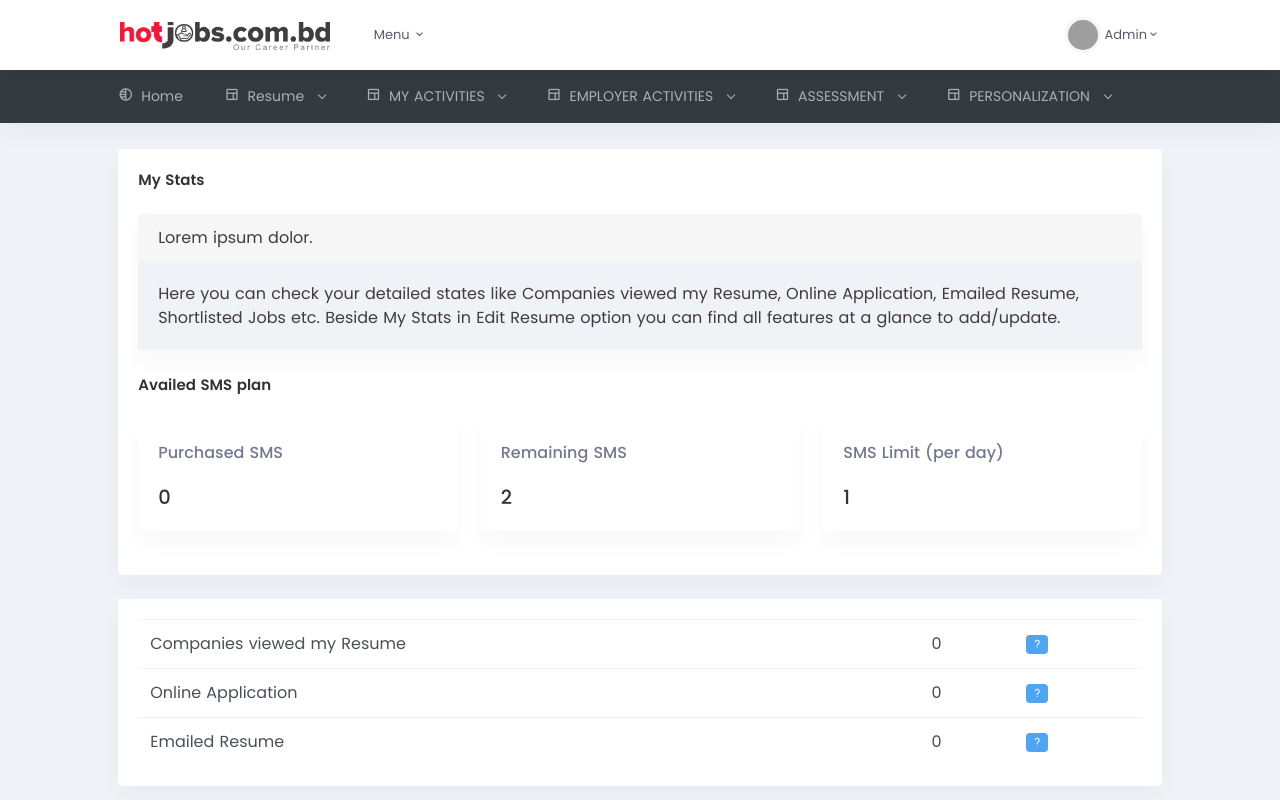
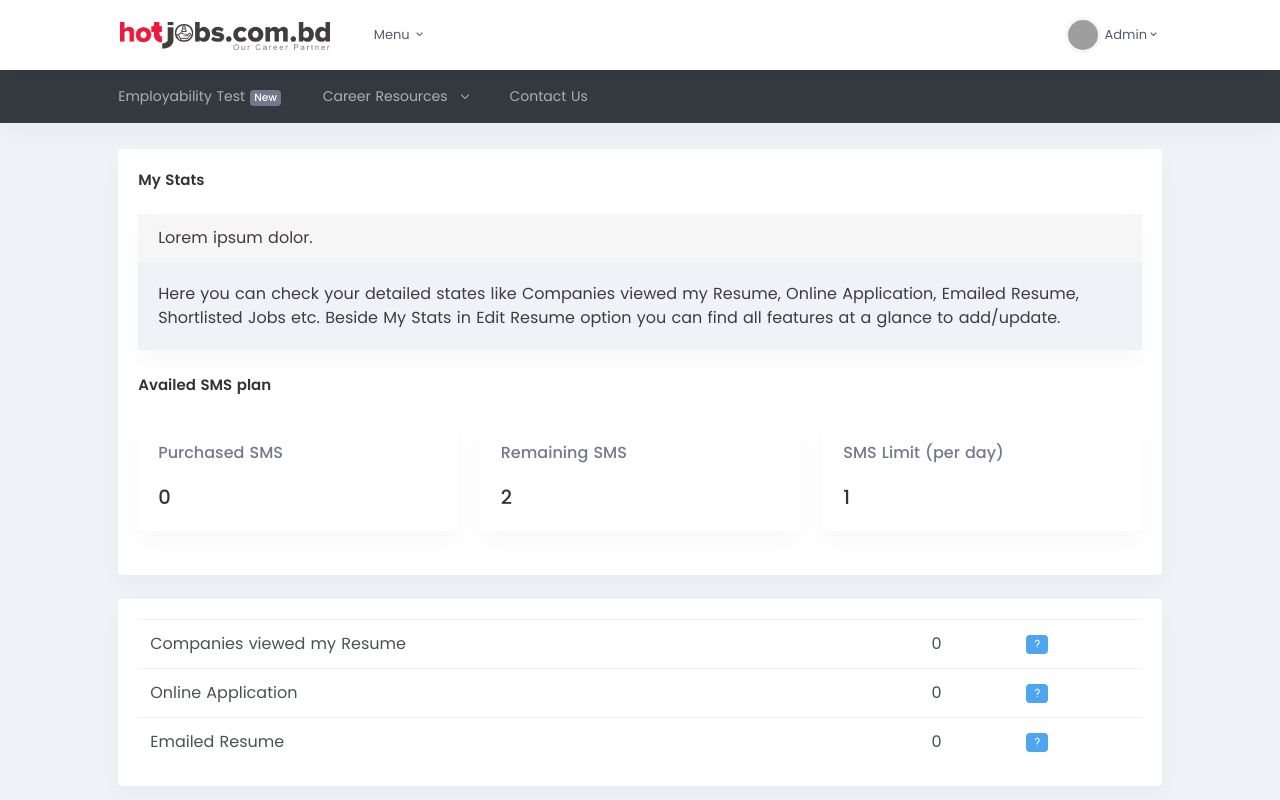
Before and after one commit to OmorFaruk00/hotjobs.com.bd, a Nuxt app: page / in a window 1280 px wide. Shown: the top 800 px of the page. Built offline with nearby package versions, Linux system fonts and the light colour scheme; grey boxes are pictures that could not be loaded.

Commit message:
topnav bar item add

```diff
--- a/components/Header.vue
+++ b/components/Header.vue
@@ -5,7 +5,7 @@
         <!-- LOGO -->
         <div class="navbar-brand-box">
 
-          <nuxt-link to="/dashboard" class="logo logo-dark">
+          <nuxt-link to="/" class="logo logo-dark">
 
             <span class="logo-sm">
               <img src="~/static/images/small_logo.png" alt="" height="45">
--- a/components/TopNavbar.vue
+++ b/components/TopNavbar.vue
@@ -1,95 +1,46 @@
 <template>
   <div class="topnav bg-dark">
     <div class="container-fluid">
-      <nav class="navbar m-auto navbar-light navbar-expand-lg topnav-menu">
+
+        <nav class="navbar navbar-light navbar-expand-lg topnav-menu ">
 
           <div class="collapse navbar-collapse" id="topnav-menu-content">
-          <ul class="navbar-nav">
 
+            <ul class="navbar-nav justify-content-center">
               <li class="nav-item dropdown">
-              <a class="nav-link dropdown-toggle arrow-none" href="index.html">
-                <i class="bx bx-tone mr-2"></i>Home
-              </a>
+                <nuxt-link class="nav-link dropdown-toggle arrow-none" to="/">Employability Test <span
+                  class="badge badge-secondary">New</span></nuxt-link>
               </li>
 
               <li class="nav-item dropdown">
-              <a class="nav-link dropdown-toggle arrow-none" href="#" id="topnav-layout" role="button"
+
+                <a class="nav-link dropdown-toggle arrow-none" href="javaScript:void(0)" id="topnav-layout" role="button"
                    data-toggle="dropdown" aria-haspopup="true" aria-expanded="false">
-                <i class="bx bx-layout mr-2"></i>Resume
+                  Career Resources
                   <div class="arrow-down"></div>
                 </a>
+
                 <div class="dropdown-menu dropdown-menu-right" aria-labelledby="topnav-layout">
-                <a href="layouts-vertical.html" class="dropdown-item">View Resume</a>
-                <a href="" class="dropdown-item">Edit Resume</a>
-                <a href="" class="dropdown-item">Upload Resume</a>
-                <a href="" class="dropdown-item">Email Resume</a>
+                  <nuxt-link to="/" class="dropdown-item">Career Guide</nuxt-link>
+                  <nuxt-link to="/" class="dropdown-item">Interview Tips</nuxt-link>
+                  <nuxt-link to="/" class="dropdown-item">Resume Writing Tips</nuxt-link>
+                  <nuxt-link to="/" class="dropdown-item">Cover Letter</nuxt-link>
+                  <nuxt-link to="/" class="dropdown-item">Articles</nuxt-link>
+                  <nuxt-link to="/" class="dropdown-item">Career Counseling <span class="badge badge-info">New</span></nuxt-link>
 
                 </div>
               </li>
 
               <li class="nav-item dropdown">
-              <a class="nav-link dropdown-toggle arrow-none" href="#" id="topnav-layout" role="button"
-                 data-toggle="dropdown" aria-haspopup="true" aria-expanded="false">
-                <i class="bx bx-layout mr-2"></i>MY ACTIVITIES
-                <div class="arrow-down"></div>
-              </a>
-              <div class="dropdown-menu dropdown-menu-right" aria-labelledby="topnav-layout">
-                <a href="layouts-vertical.html" class="dropdown-item">View Resume</a>
-                <a href="" class="dropdown-item">Edit Resume</a>
-                <a href="" class="dropdown-item">Upload Resume</a>
-                <a href="" class="dropdown-item">Email Resume</a>
+                <nuxt-link class="nav-link dropdown-toggle arrow-none" to="/">Contact Us</nuxt-link>
+              </li>
+
+
+            </ul>
 
           </div>
-            </li>
+        </nav>
 
-            <li class="nav-item dropdown">
-              <a class="nav-link dropdown-toggle arrow-none" href="#" id="topnav-layout" role="button"
-                 data-toggle="dropdown" aria-haspopup="true" aria-expanded="false">
-                <i class="bx bx-layout mr-2"></i>EMPLOYER ACTIVITIES
-                <div class="arrow-down"></div>
-              </a>
-              <div class="dropdown-menu dropdown-menu-right" aria-labelledby="topnav-layout">
-                <a href="layouts-vertical.html" class="dropdown-item">View Resume</a>
-                <a href="" class="dropdown-item">Edit Resume</a>
-                <a href="" class="dropdown-item">Upload Resume</a>
-                <a href="" class="dropdown-item">Email Resume</a>
-
-              </div>
-            </li>
-
-            <li class="nav-item dropdown">
-              <a class="nav-link dropdown-toggle arrow-none" href="#" id="topnav-layout" role="button"
-                 data-toggle="dropdown" aria-haspopup="true" aria-expanded="false">
-                <i class="bx bx-layout mr-2"></i>ASSESSMENT
-                <div class="arrow-down"></div>
-              </a>
-              <div class="dropdown-menu dropdown-menu-right" aria-labelledby="topnav-layout">
-                <a href="layouts-vertical.html" class="dropdown-item">View Resume</a>
-                <a href="" class="dropdown-item">Edit Resume</a>
-                <a href="" class="dropdown-item">Upload Resume</a>
-                <a href="" class="dropdown-item">Email Resume</a>
-
-              </div>
-            </li>
-
-            <li class="nav-item dropdown">
-              <a class="nav-link dropdown-toggle arrow-none" href="#" id="topnav-layout" role="button"
-                 data-toggle="dropdown" aria-haspopup="true" aria-expanded="false">
-                <i class="bx bx-layout mr-2"></i>PERSONALIZATION
-                <div class="arrow-down"></div>
-              </a>
-              <div class="dropdown-menu dropdown-menu-right" aria-labelledby="topnav-layout">
-                <a href="layouts-vertical.html" class="dropdown-item">View Resume</a>
-                <a href="" class="dropdown-item">Edit Resume</a>
-                <a href="" class="dropdown-item">Upload Resume</a>
-                <a href="" class="dropdown-item">Email Resume</a>
-
-              </div>
-            </li>
-
-          </ul>
-        </div>
-      </nav>
     </div>
   </div>
 </template>
```
Lines whose indentation alone changed are shown as unchanged.
